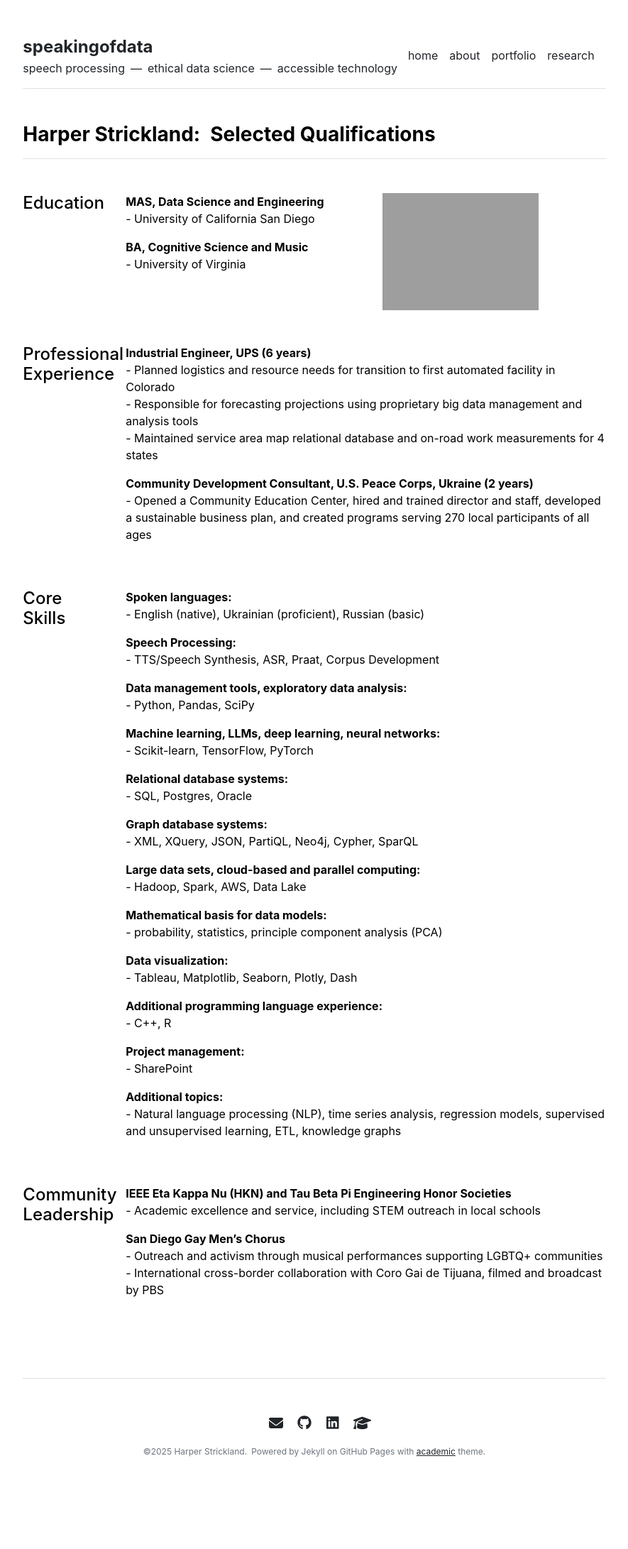
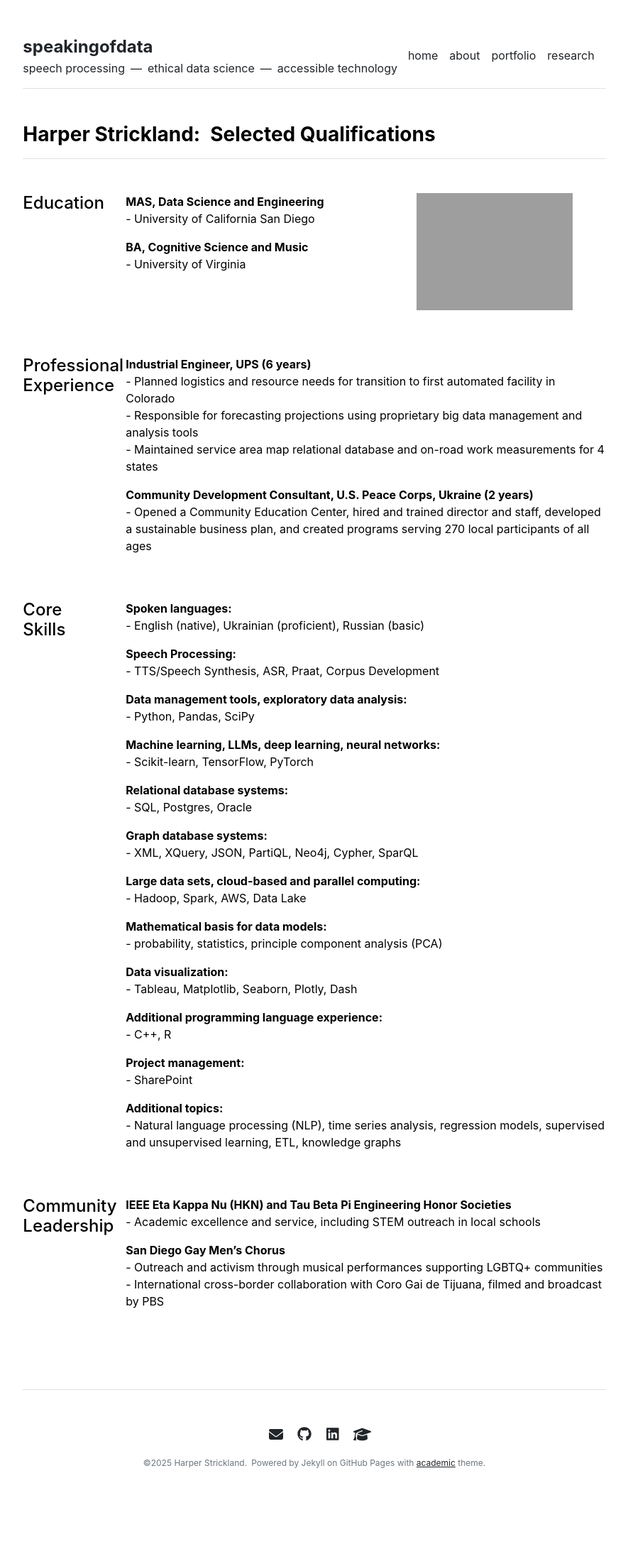
Before and after one commit to speakingofdata/speakingofdata.github.io, a Jekyll site: the page built from about.md, in a window 1280 px wide. Shown: the whole page at 71% size, without its empty margins (197-1082 px from the left). Built offline with Jekyll 4.4.1, drawn with Linux system fonts in a browser that asks for light colours; nearby versions of some CDN libraries.

Commit message:
Update about.html

```diff
--- a/_layouts/about.html
+++ b/_layouts/about.html
@@ -18,7 +18,8 @@ layout: default
         {% endfor %}
       </div>
       <div class="col-md-5">
-        <img src="{{ site.github.url }}/assets/img/ucsd-grad.jpg" alt="UCSD Graduation" width="70%">
+        <p style="text-align: center;"><img src="{{ site.github.url }}/assets/img/ucsd-grad.jpg" alt="UCSD Graduation" width="70%">
+        </p>
       </div>
     </div>
     <div class="row g-5 mb-5">
```
